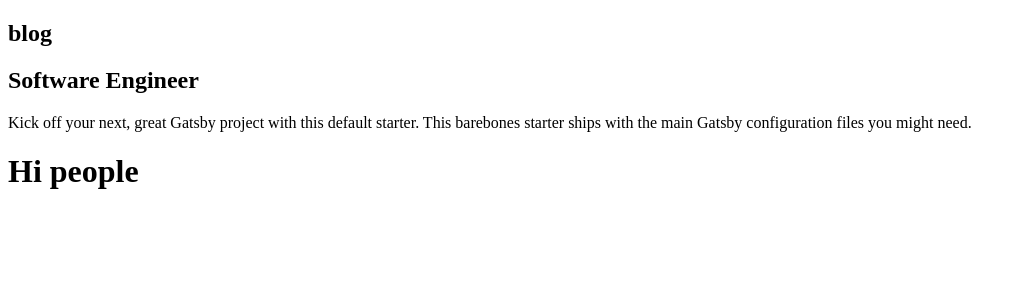
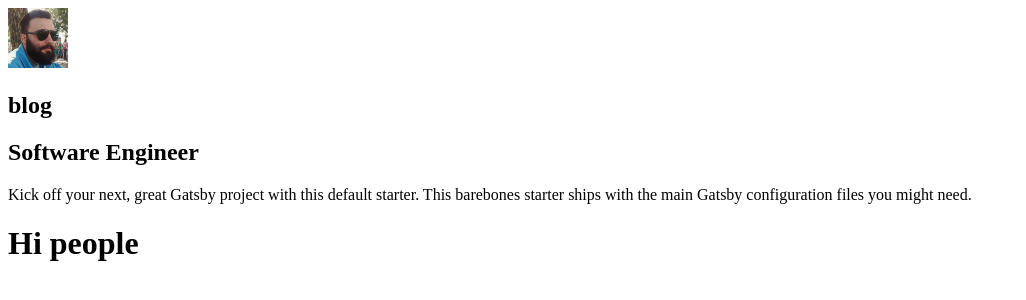
Before and after one commit to rsmelo/blog, a Gatsby site: page / in a window 1280 px wide. Shown: the whole page, without its empty margins (0-1026 px from the left). Built offline with nearby package versions, Linux system fonts and the light colour scheme; Gatsby itself is replaced by a stand-in of ours.

Commit message:
avatar: add component

```diff
--- /dev/null
+++ b/src/components/Avatar/index.js
@@ -0,0 +1,23 @@
+import React from 'react'
+import { useStaticQuery, graphql } from 'gatsby'
+import Img from 'gatsby-image'
+
+const Avatar = () => {
+ const { avatarImage } = useStaticQuery(
+   graphql`
+    query {
+      avatarImage: file(relativePath: { eq: "avatar.jpg" }) {
+        childImageSharp {
+          fixed(width: 60, height:60) {
+            ...GatsbyImageSharpFixed
+          }
+        }
+      }
+    }
+   `
+ )
+
+ return <Img fixed={avatarImage.childImageSharp.fixed} />
+}
+
+export default Avatar
--- a/src/components/Profile/index.js
+++ b/src/components/Profile/index.js
@@ -1,5 +1,7 @@
 import React from 'react'
 import { useStaticQuery, graphql } from 'gatsby'
+
+import Avatar from '../Avatar'
 
 const Profile = () => {
   const {
@@ -25,6 +27,7 @@ const Profile = () => {
 
   return (
     <div>
+      <Avatar />
       <h1>{title}</h1>
       <h2>{position}</h2>
       <p>{description}</p>
```
Also changed, not shown: src/images/avatar.jpg (added).
